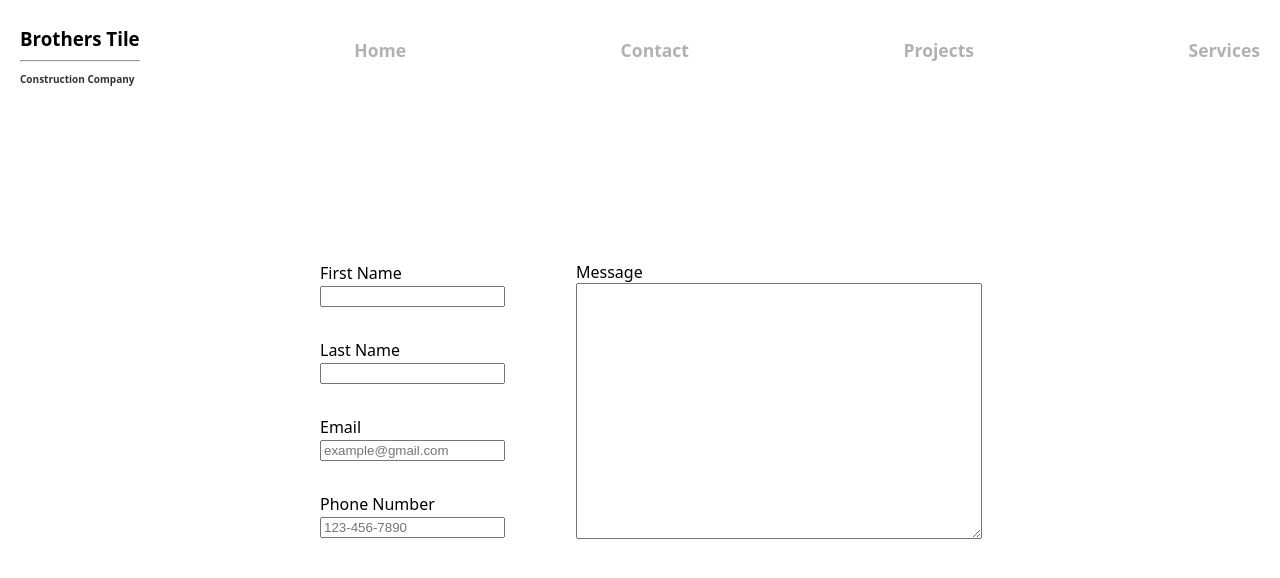
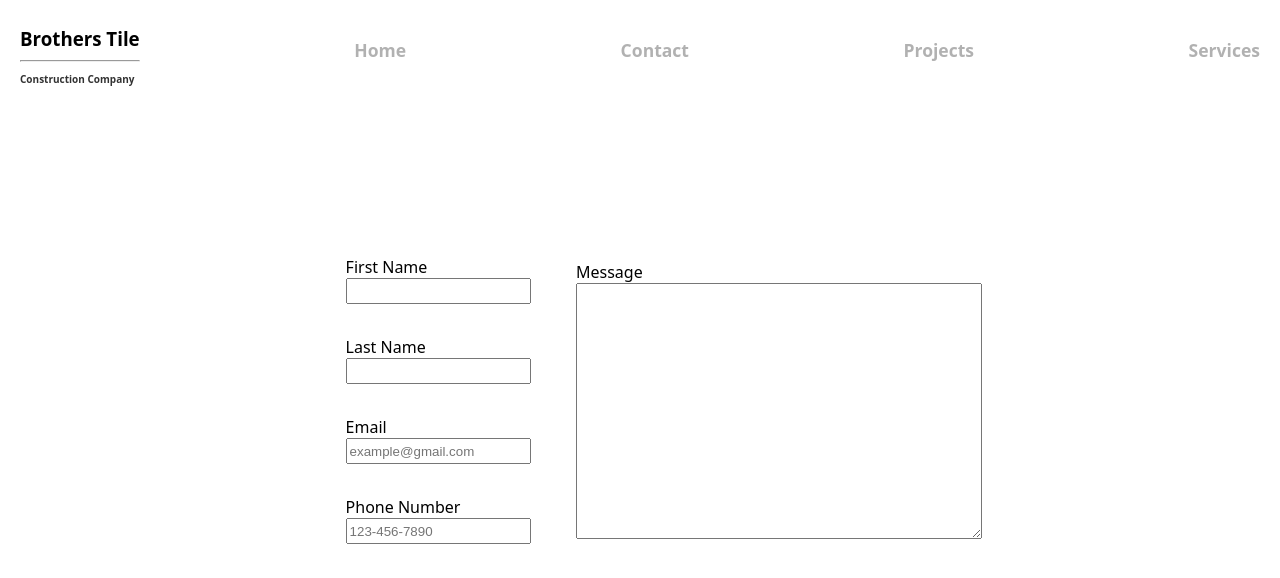
Before and after one commit to CauanWeb/Brothers-Tile, a website: page contact.html in a window 1280 px wide. Shown: the top 578 px of the page. Drawn offline with Linux system fonts and the light colour scheme.

Commit message:
Work In Progress

```diff
--- a/contact.css
+++ b/contact.css
@@ -9,11 +9,7 @@ body{
     padding: 0;
     min-height: 100vh;
     font-family: system-ui, -apple-system, BlinkMacSystemFont, 'Segoe UI', Roboto, Oxygen, Ubuntu, Cantarell, 'Open Sans', 'Helvetica Neue', sans-serif;
-
-}
-
-html{
-    scroll-behavior: auto;
+    font: 588;
 }
 
 .menu{
@@ -65,7 +61,11 @@ html{
     gap: 2rem;
     flex-direction: column;
     justify-content: center;
-    left: 25%;
+    left: 27%;
+}
+
+.contact_container input{
+    height: 20px;
 }
 
 .message{
```
